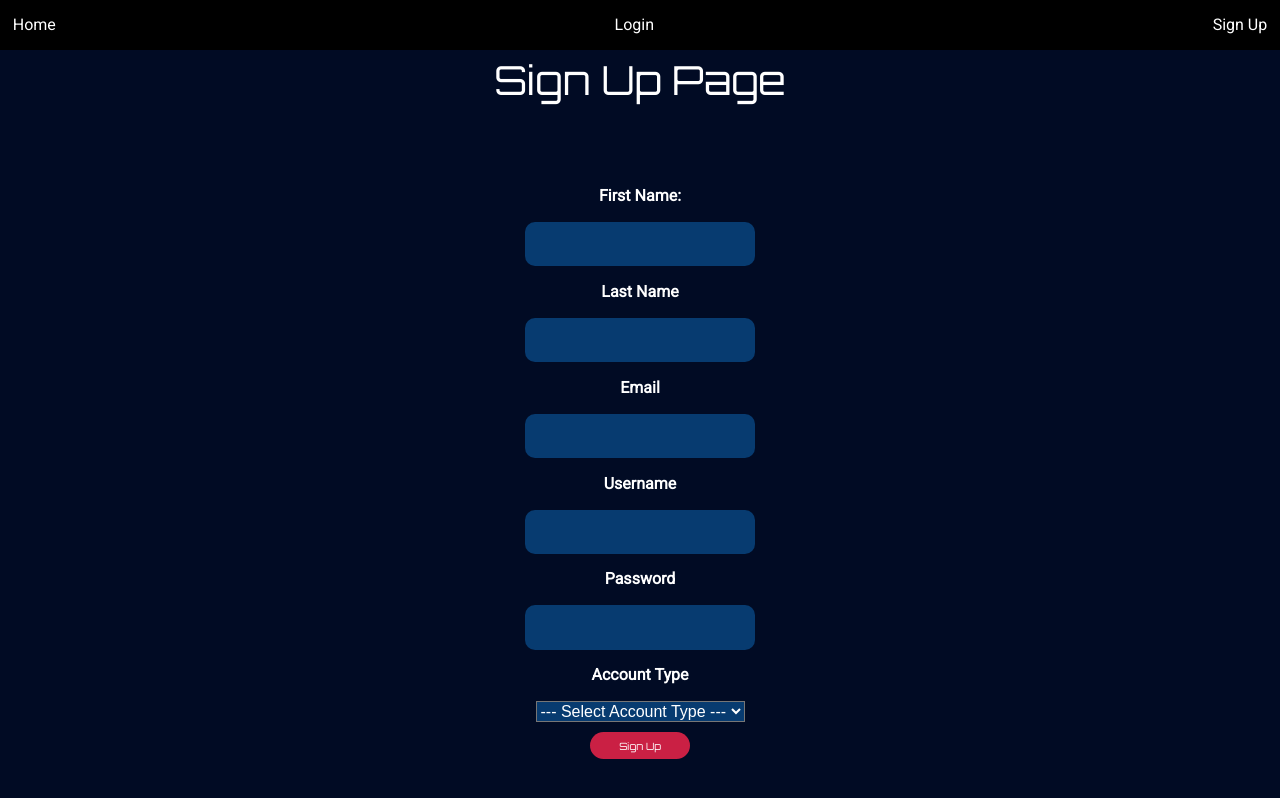
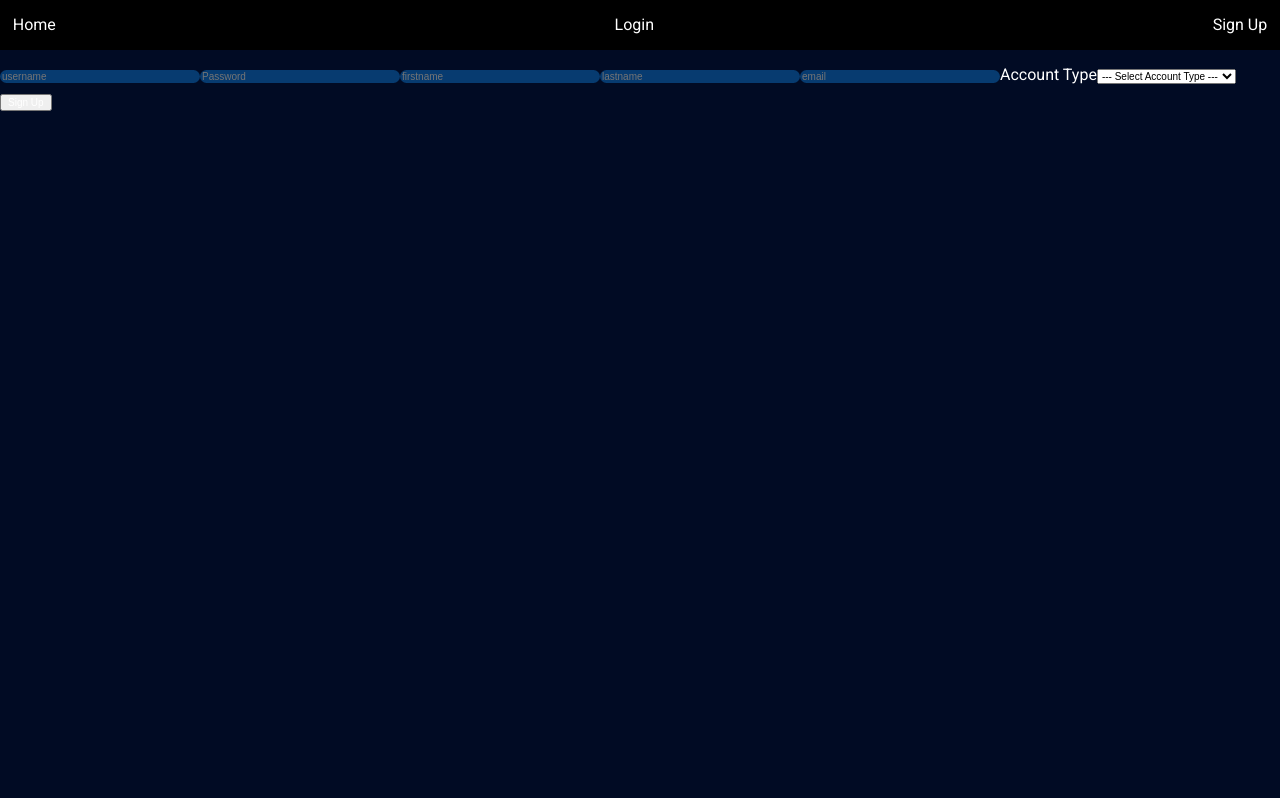
Before and after one commit to bw-virtual-reality-1/React, a React (Create React App) app in the folder client/: page /signup in a window 1280 px wide. Built offline with nearby package versions, Linux system fonts and the light colour scheme; no server answers.

Commit message:
had to refactor

```diff
--- a/client/src/App.js
+++ b/client/src/App.js
@@ -1,18 +1,18 @@
 import React, { useState, useEffect } from "react";
 import axios from "axios";
-
+import Login from './components/LogIn'
 import Dashboard from "./components/ProjectDashboard";
 import AddProject from "./components/AddProject";
 import Payment from "./components/Payment";
 import ProjectCard from "./components/ProjectCard";
-
+import Signup from './components/SignUp'
 import { Route, useHistory } from "react-router-dom";
+import Project from './components/Project'
+import Update from './components/updateProject'
 
 import "./App.css";
 
 import Navbar from "./components/Navigation";
-import Login from "./components/Login";
-import SignUp from "./components/SignUp";
 import Home from "./components/Home";
 import PrivateRoute from './utils/PrivateRoute'
 
@@ -21,18 +21,6 @@ function App() {
   const { location } = useHistory();
   const [user, setUser] = useState({ loggedin: false });
 
-  const getProjectList = () => {
-    axios
-      .get("https://reqres.in/api/users")
-      .then((res) => {
-        setProjectList(res.data.data);
-      })
-      .catch((err) => console.log(err));
-  };
-
-  useEffect(() => {
-    getProjectList();
-  }, [location]);
 
   //console.log(projects);
   return (
@@ -44,22 +32,19 @@ function App() {
       </Route>
 
       <Route exact path="/login">
-        <Login setUser={setUser} user={user} />
+        <Login/>
       </Route>
       <Route exact path="/signup">
-        <SignUp setUser={setUser} user={user} />
+    <Signup/>
       </Route>
-      <Route exact path="/dashboard">
-        <Dashboard projects={projects} />
-      </Route>
-      <Route exact path="/add-project">
-        <AddProject />
-      </Route>
+      <PrivateRoute exact path="/dashboard" component={Dashboard}/>
+      <PrivateRoute exact path="/add-project" component={AddProject}/>
       <Route exact path="/payment">
         <Payment />
       </Route>
       <Route exact path="/dashboard/:id">
-        <ProjectCard />
+        <Project />
+        <Update/>
       </Route>
     </>
 
--- a/client/src/components/AddProject.js
+++ b/client/src/components/AddProject.js
@@ -30,7 +30,7 @@ const initFormValues = {
     const onSubmit= e =>{
         e.preventDefault();
         axios
-        .post(" https://virtual-reality-fundraiser.herokuapp.com/api/auth/fundraiser", addProject)
+        .post(" https://reqres.in/api/users", addProject)
         .then(res => {
             console.log(res.data)
             setProject(res.data)
--- a/client/src/components/Login.js
+++ b/client/src/components/Login.js
@@ -1,94 +1,55 @@
-import React, { useState } from "react";
-import { useHistory } from "react-router-dom";
-import * as yup from "yup";
+import React, { Component } from 'react';
+import  axiosWithAuth  from '../utils/axiosWithAuth';
+import {Link} from 'react-router-dom'
+export class Login extends Component {
+    state = {
+        credentials: {
+            username: '',
+            password: ''
+        }
+    };
+    handleChange = (e) => {
+        this.setState({
+            credentials: {
+                ...this.state.credentials,
+                [e.target.name]: e.target.value
+            }
+        });
+    };
+login = (e) => {
+        e.preventDefault();
+        axiosWithAuth()
+            .post("https://virtual-reality-fundraiser.herokuapp.com/api/login", this.state.credentials)
+            .then((res) => {
+                 console.log(res.data)
+                window.localStorage.setItem('token', res.data.token);
 
-
-import { StyledForm } from "./Style";
-
-let schema = yup.object().shape({
-  username: yup.string().min("3", "Please enter a valid username").required(),
-  password: yup.string().min("6", "please enter a valid password").required(),
-});
-
-function Login(props) {
-  const { setUser } = props;
-  const history = useHistory();
-  const [inputValue, setInputValue] = useState({
-    username: "",
-    password: "",
-  });
-  const [formErrors, setFormErrors] = useState([]);
-
-  const changeHandler = (event) => {
-    const { name, value } = event.target;
-    yup
-      .reach(schema, name)
-      .validate(value)
-      .then((msg) => {
-        setFormErrors({ ...formErrors, [name]: "" });
+            // window.location.assign('/dashboard')
             })
             .catch((err) => {
-        setFormErrors({ ...formErrors, [name]: err.errors[0] });
-      });
-    setInputValue({
-      ...inputValue,
-      [name]: value,
+                console.log(err);
             });
     };
-
-  const submitHandler = (event) => {
-    event.preventDefault();
-    schema
-      .validate(inputValue)
-      .then((valid) => {
-
-
-        fetch('https://virtual-reality-fundraiser.herokuapp.com/api/login', {
-          method: "POST",
-          headers: {
-            'Content-Type': 'application/json'
-          },
-          body: JSON.stringify(inputValue)
-        }).then(res => { return res.json() })
-          .then(data => {
-            console.log(data)
-            setUser({ token: data.token, loggedin: true })
-            history.push('/dashboard')
-          })
-
-      })
-      .catch((err) => {
-        setFormErrors({ formError: "All fields must be filled out correctly" });
-      });
-  };
-
+    render() {
         return (
-    <StyledForm>
-      <h1>Login Page</h1>
-      {formErrors.username}
-      <br />
-      {formErrors.password} <br />
-      {formErrors.formError}
-      <form onSubmit={submitHandler}>
-        <label htmlFor="username">Username</label>
+        <form onSubmit={this.login}>
         <input
-          type="text"
-          name="username"
-          onChange={changeHandler}
-          value={inputValue.username}
+        type='text'
+        name='username'
+        placeholder='username'
+        value={this.state.credentials.username}
+        onChange={this.handleChange}
         />
-
-        <label htmlFor="password">Password</label>
         <input
-          type="password"
-          name="password"
-          onChange={changeHandler}
-          value={inputValue.password}
+        type='text'
+        name='password'
+        placeholder='Password'
+        value={this.state.credentials.password}
+        onChange={this.handleChange}
         />
-        <button>Login</button>
+        <button><Link to='dashboard'>Log In</Link></button>
             </form>
-    </StyledForm>
         );
     }
-
+}
 export default Login;
--- /dev/null
+++ b/client/src/components/Project.js
@@ -0,0 +1,50 @@
+import React, {useEffect, useState} from 'react'
+import axios from 'axios';
+import { useParams, useHistory } from 'react-router-dom';
+import ProjectCard from './ProjectCard'
+import axiosWithAuth from '../utils/axiosWithAuth';
+
+function Project(){
+    const [project, setProject] = useState(null);
+    const params = useParams();
+    const {push} = useHistory()
+
+    const getProject= (id) =>{
+        axiosWithAuth()
+        .get(`https://virtual-reality-fundraiser.herokuapp.com/api/projects$`)
+        .then(res => setProject(res.data))
+        .catch(err=> console.log(err))
+    }
+
+    useEffect(()=>{
+        getProject(params.id);
+    },[params.id])
+
+    if(!project){
+        return <h2>Loading</h2>
+    }
+
+    const onDelete = e => {
+        e.preventDefault()
+        axiosWithAuth()
+        .delete(`https://virtual-reality-fundraiser.herokuapp.com/api/projects$`)
+        .then(res =>{
+            push('/dashboard')
+            setProject(res.data)
+        })
+        .catch(err=>{
+            console.log(err)
+        })
+    }
+
+    return (
+        <div>
+            <ProjectCard projects = {project}/>
+
+            <button onClick={()=> push(`/dashboard/${params.id}`)}> Update </button>
+            <button onClick={onDelete}>Delete</button>
+        </div>
+    )
+}
+
+export default Project
--- a/client/src/components/SignUp.js
+++ b/client/src/components/SignUp.js
@@ -1,148 +1,47 @@
-import React, { useState } from "react";
-import * as yup from "yup";
-import { useHistory } from "react-router-dom";
-import { StyledForm } from "./Style";
-
-let schema = yup.object().shape({
-  firstName: yup.string().min("2", "Please enter your first name").required(),
-  lastName: yup.string().min("3", "Please enter a last name").required(),
-  email: yup.string().email().required("Please enter a valid email"),
-  username: yup.string().min("3", "Please enter a valid username").required(),
-  password: yup.string().min("6", "please enter a valid password").required(),
-  role: yup.string().required(),
-});
-
-
-
-const defaultFormData = {
-  firstName: "",
-  lastName: "",
-  email: "",
-  username: "",
-  password: "",
-  role: "",
+import React, { Component } from 'react';
+import  axiosWithAuth  from '../utils/axiosWithAuth';
+import {Link} from 'react-router-dom'
+class SignUp extends Component {
+    state = {
+        username: '',
+        password: '',
+        firstname: '',
+        lastname: '',
+        role: '',
+        email:''
     };
-
-function SignUp(props) {
-  const [inputValue, setInputValue] = useState(defaultFormData);
-  const [formErrors, setFormErrors] = useState([]);
-  const { setUser } = props
-  const history = useHistory();
-  const changeHandler = (event) => {
-    const { name, value } = event.target;
-    yup
-      .reach(schema, name)
-      .validate(value)
-      .then((msg) => {
-        setFormErrors({ ...formErrors, [name]: "" });
-      })
-      .catch((err) => {
-        setFormErrors({ ...formErrors, [name]: err.errors[0] });
-      });
-    setInputValue({
-      ...inputValue,
-      [name]: value,
+    handleChange = (e) => {
+        this.setState({
+            [e.target.name]: e.target.value
         });
     };
-  const submitHandler = (event) => {
-    event.preventDefault();
-    console.log(inputValue)
-    schema
-      .validate(inputValue)
-      .then((valid) => {
+    signup = (e) => {
+        e.preventDefault();
+        axiosWithAuth()
+            .post("https://virtual-reality-fundraiser.herokuapp.com/api/register", this.state)
+            .then(res =>{
+                console.log(res)
+            })
+      .catch((err) => console.log(err))
 
-        fetch('https://virtual-reality-fundraiser.herokuapp.com/api/register', {
-          method: "POST",
-          headers: {
-            'Content-Type': 'application/json'
-          },
-          body: JSON.stringify(inputValue)
-        }).then(res => {
-          return res.json()
-        })
-          .then(data => {
-            console.log(data)
-            setFormErrors({});
-
-            setInputValue(defaultFormData)
-            setUser({ loggedin: true })
-            //history.push('/dashboard')
-          })
-          .catch(err => console.log(err))
-      })
-      .catch((err) => {
-        setFormErrors({ formError: "All fields must be filled out correctly" });
-      });
-
-    setInputValue(defaultFormData);
     };
+    render() {
         return (
-    <StyledForm>
-      <h1>Sign Up Page</h1>
-      {formErrors.firstName}
-      <br />
-      {formErrors.lastName}
-      <br />
-      {formErrors.email}
-      <br />
-      {formErrors.username}
-      <br />
-      {formErrors.password}
-      <br />
-      {formErrors.formError}
-      <form onSubmit={submitHandler}>
-        <label htmlFor="firstName">First Name:</label>
-        <input
-          type="text"
-          name="firstName"
-          onChange={changeHandler}
-          value={inputValue.firstName}
-        />
-
-        <label htmlFor="lastName">Last Name</label>
-        <input
-          type="text"
-          name="lastName"
-          onChange={changeHandler}
-          value={inputValue.lastName}
-        />
-
-        <label htmlFor="email">Email</label>
-        <input
-          type="email"
-          name="email"
-          onChange={changeHandler}
-          value={inputValue.email}
-        />
-
-        <label htmlFor="username">Username</label>
-        <input
-          type="text"
-          name="username"
-          onChange={changeHandler}
-          value={inputValue.username}
-        />
-
-        <label htmlFor="password">Password</label>
-        <input
-          type="password"
-          name="password"
-          onChange={changeHandler}
-          value={inputValue.password}
-        />
+            <form onSubmit={this.signup}>
+                <input type='text' name='username' placeholder='username' value={this.state.username} onChange={this.handleChange} />
+                <input type='text' name='password' placeholder='Password' value={this.state.password} onChange={this.handleChange} />
+                <input type='text' name='firstname' placeholder='firstname' value={this.state.firstname} onChange={this.handleChange} />
+                <input type='text' name='lastname' placeholder='lastname' value={this.state.lastname} onChange={this.handleChange} />
+                <input type='text' name="email" placeholder="email" value={this.state.email} onChange={this.handleChange}/>
                 <label htmlFor="role">Account Type</label>
-        <select className='select' name="role" onChange={changeHandler} value={inputValue.role}>
+        <select className='select' name="role" onChange={this.handleChange} value={this.state.role}>
           <option value="">--- Select Account Type ---</option>
           <option value="1">Get Funds</option>
           <option value="2">Give Funds</option>
         </select>
-        <button>Sign Up</button>
+                <button><Link to='/dashboard'>Sign Up</Link></button>
             </form>
-
-    </StyledForm>
         );
     }
-
+}
 export default SignUp;
-
-// name, email, username, password
--- a/client/src/utils/PrivateRoute.js
+++ b/client/src/utils/PrivateRoute.js
@@ -1,7 +1,7 @@
 import React from 'react'
 import {Route, Redirect} from 'react-router-dom'
 
-const PrivateRoute = ({componenet: Component, ...rest})=>{
+const PrivateRoute = ({component: Component, ...rest})=>{
     return(
         <Route
         {...rest}
@@ -9,7 +9,7 @@ const PrivateRoute = ({componenet: Component, ...rest})=>{
             if(localStorage.getItem('token')){
                 return <Component {...props}/>
             } else {
-                return <Redirect to ='/'/>
+                return <Redirect to ='/login'/>
             }
         }}
         />
```
Also changed, not shown: client/src/components/ProjectCard.js (+4 -4 lines), client/src/components/ProjectDashboard.js (+26 -5 lines), client/src/components/updateProject.js (+5 -2 lines), client/src/utils/axiosWithAuth.js (+9 -9 lines), 1 other file (tests, documents, lock files or other folders). Lines whose indentation alone changed are shown as unchanged.
